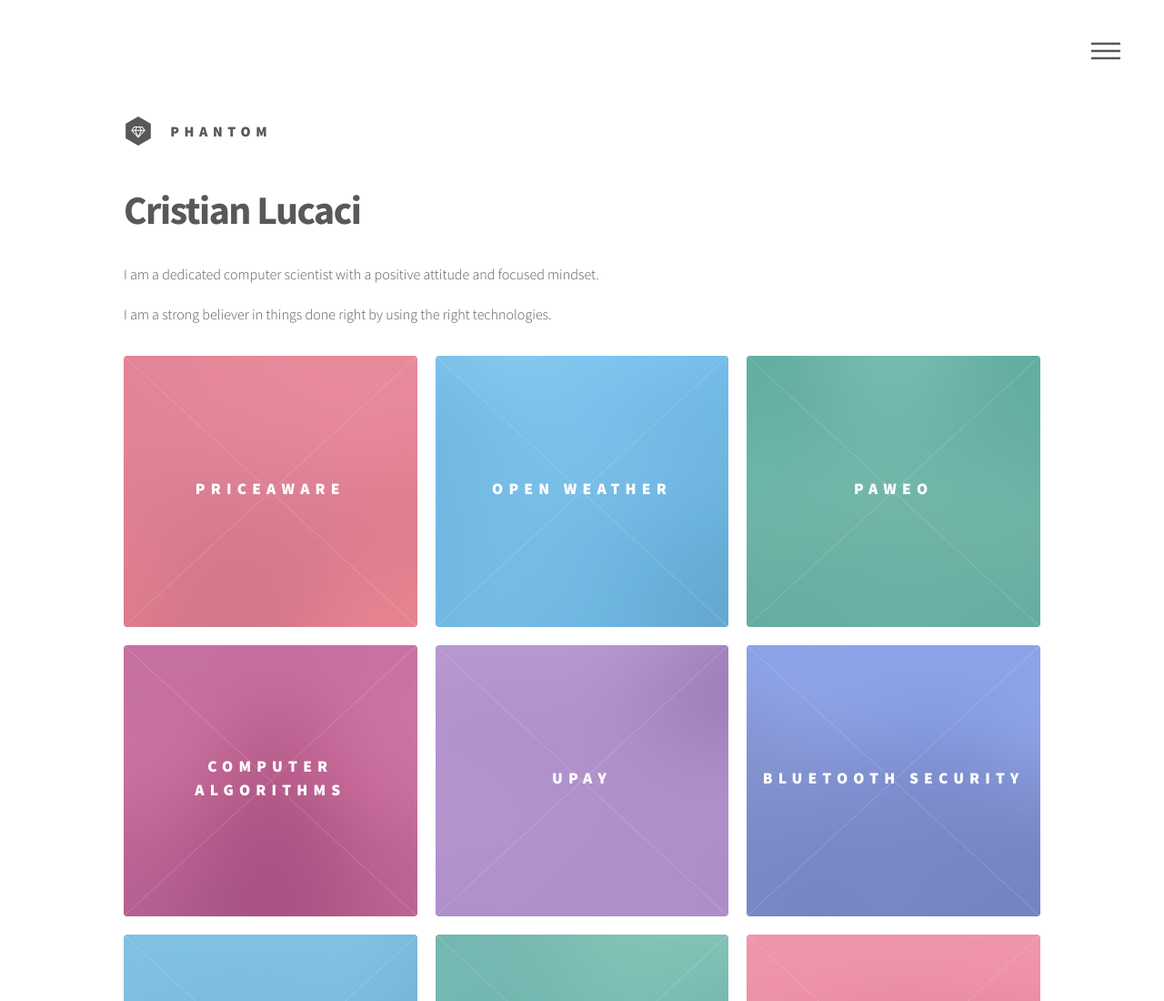
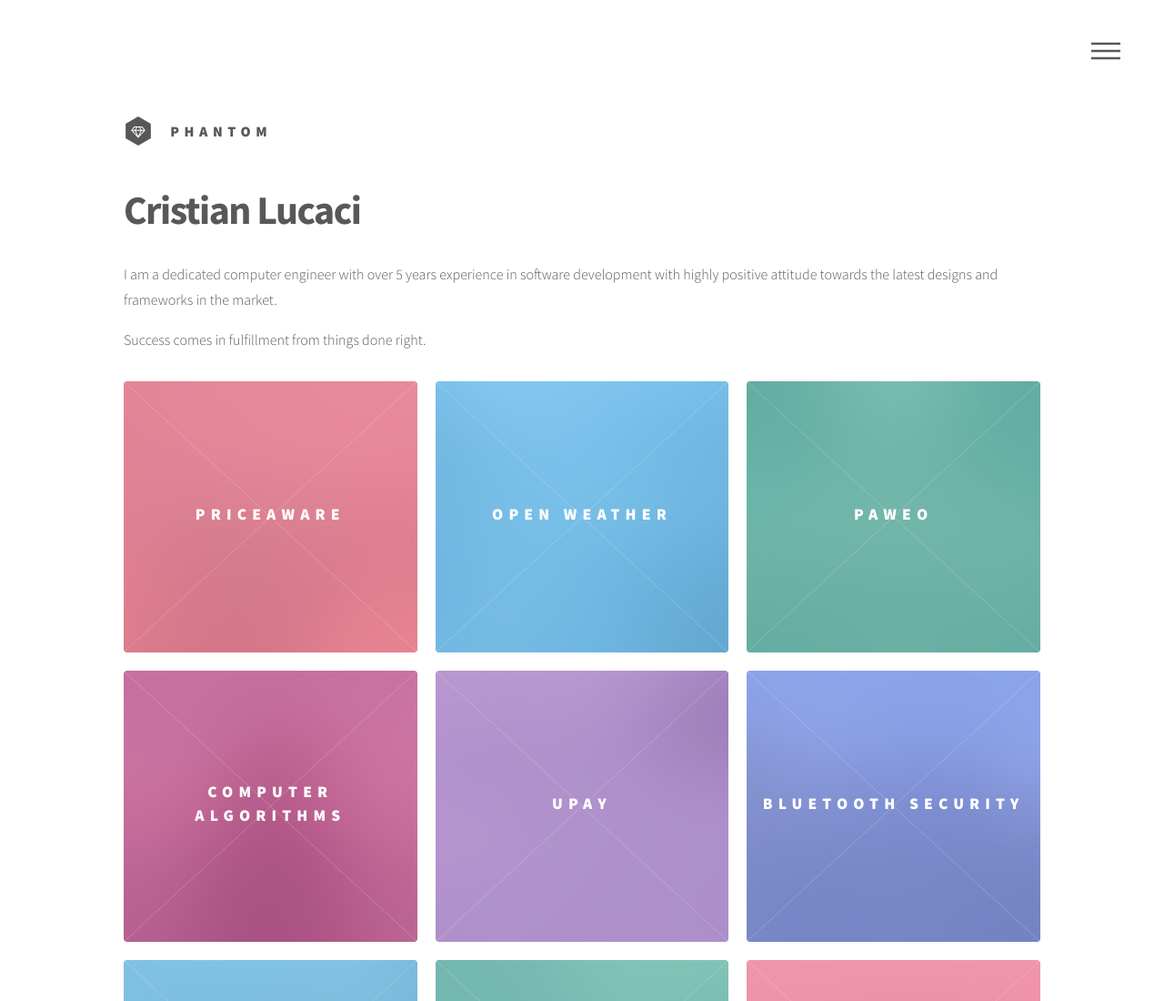
Before and after one commit to crisstianl/crisstianl.github.io, a plain HTML site: page index.html in a window 1280 px wide. Shown: the top 1100 px of the page at 91% size. Drawn offline with Linux system fonts and the light colour scheme.

Commit message:
updated description

```diff
--- a/index.html
+++ b/index.html
@@ -49,8 +49,8 @@
 			<div class="inner">
 				<header>
 					<h1>Cristian Lucaci</h1>
-					<p>I am a dedicated computer scientist with a positive attitude and focused mindset.</p>
-					<p>I am a strong believer in things done right by using the right technologies.</p>
+					<p>I am a dedicated computer engineer with over 5 years experience in software development with highly positive attitude towards the latest designs and frameworks in the market.</p>
+					<p>Success comes in fulfillment from things done right.</p>
 				</header>
 				<section id="projects" class="tiles">
 					<article class="style1">
```
